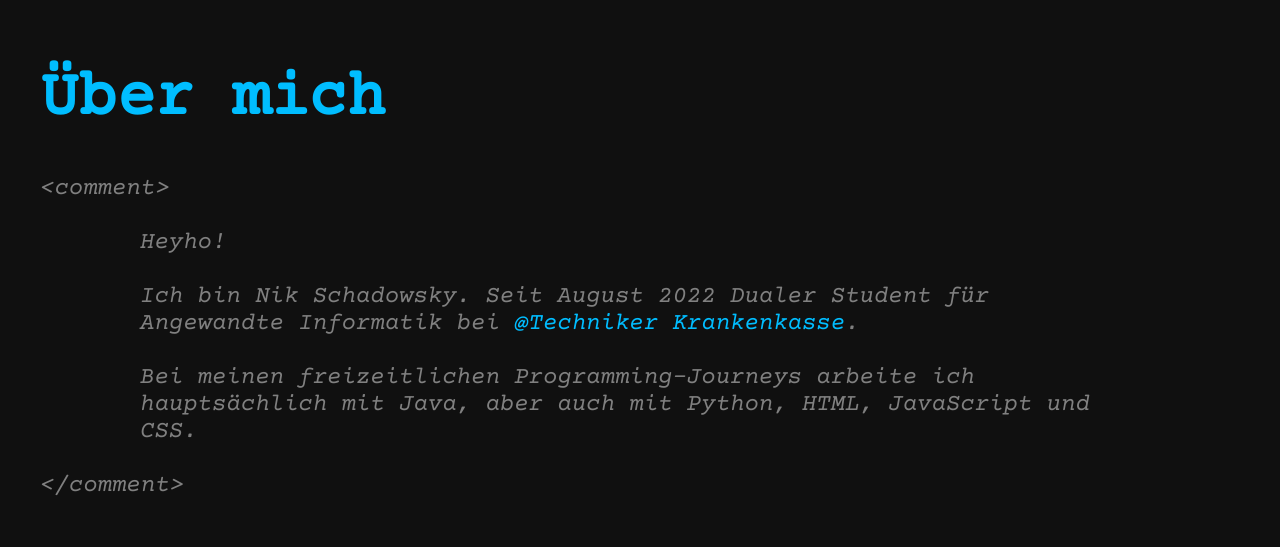
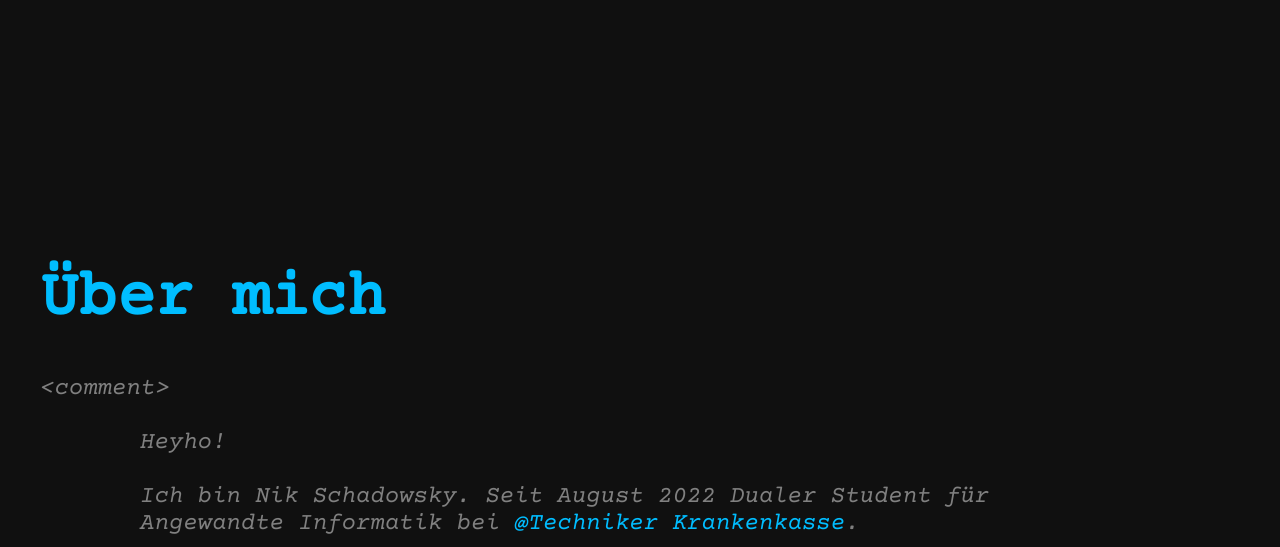
Before and after one commit to nikschadowsky/Webapp, a Vue app: page / in a window 1280 px wide. Shown: the part 973-1520 px from the top of the page. Built offline with nearby package versions, Linux system fonts and the light colour scheme.

Commit message:
mixed stuff idk

```diff
--- a/src/assets/animation.css
+++ b/src/assets/animation.css
@@ -1,6 +1,6 @@
 :root{
     --blink-animation: blink .8s infinite step-end;
-    --default-hover-transition: color .3s ease;
+    --default-hover-transition: color .7s ease ;
 }
 @keyframes typing-anim {
     from {
--- a/src/assets/base.css
+++ b/src/assets/base.css
@@ -42,6 +42,7 @@
 
 .colored{
     color: var(--accent-color);
+    transition: color .3s ease;
 }
 
 span.cursive  {
--- a/src/assets/scrollbar.css
+++ b/src/assets/scrollbar.css
@@ -1,3 +1,6 @@
+:root{
+    --scrollbar-color: rgb(53, 53, 53);
+}
 
 ::-webkit-scrollbar {
     width: 16px;
@@ -12,10 +15,7 @@
 
 ::-webkit-scrollbar-thumb {
     width: 16px;
-    background-color: var(--secondary-color);
-
-    transition-property: background-color;
-    transition:  .5s ease;
+    background-color: var(--scrollbar-color);
 
     border: 4px solid transparent;
     border-radius: 8px;
--- a/src/components/Container.vue
+++ b/src/components/Container.vue
@@ -1,10 +1,36 @@
-<script >
+<script>
 
 export default {
     data() {
         return {
 
         }
+    }, props: {
+
+        accent: {
+
+            Type: String,
+            required: true,
+        },
+        secondary: {
+
+            Type: String,
+            required: true
+        }
+
+
+    }, methods: {
+
+        visibilityChanged(isVisible, entry) {
+
+
+            if (isVisible) {
+                console.log("visible");
+                document.documentElement.style.setProperty("--accent-color", this.accent);
+                document.documentElement.style.setProperty("--secondary-color", this.secondary);
+            }
+        }
+
     }
 }
 
@@ -13,7 +39,10 @@ export default {
 <template>
     <div class="container">
         <div class="content">
+            <div class="spacer" v-observe-visibility="visibilityChanged"></div>
             <slot></slot>
+            <div class="spacer" v-observe-visibility="visibilityChanged"></div>
+
         </div>
     </div>
 </template>
@@ -25,6 +54,7 @@ export default {
     height: 100vh;
     width: 100%;
 
+    margin-bottom: 200px;
 
     display: flex;
     align-items: center;
@@ -37,4 +67,8 @@ export default {
     max-width: var(--max-content-width);
     width: 100%;
 }
+
+.spacer {
+    height: 1px;
+}
 </style>
--- a/src/components/Navigation.vue
+++ b/src/components/Navigation.vue
@@ -126,6 +126,8 @@ export default {
     border-bottom-style: solid;
     border-image: var(--color-gradient) 1;
 
+    transition: border-image 1s ease;
+
 
 }
 
--- a/src/components/Wrapper.vue
+++ b/src/components/Wrapper.vue
@@ -4,6 +4,7 @@ import Container from "./Container.vue";
 import Intro from "./section/Intro.vue";
 import Projects from "./section/Projects.vue";
 import About from "./section/About.vue";
+import Outro from "./section/Outro.vue";
 
 export default{
 
@@ -17,11 +18,11 @@ export default{
     Intro,
     About,
     Projects,
-
+    Outro,
 },
     methods:{
         test(isVisible, entry){
-            console.log("visible");
+            //console.log("visible");
         }
     }
 
@@ -31,14 +32,17 @@ export default{
 
 <template >
     <div id="wrapper">
-        <Container>
+        <Container :accent="'#00bdff'" :secondary="'#0000ff5A'" >
             <Intro></Intro>
-        </Container>
-        <Container>
+        </Container >
+        <Container :accent="'#00bdff'" :secondary="'#0000ff5A'">
             <About></About>
         </Container>
-        <Container >
-            <Projects v-observe-visibility="test"></Projects>
+        <Container :accent="'#bb42dd'" :secondary="'#410066'">
+            <Projects></Projects>
+        </Container>
+        <Container id="last" :accent="'#bb42dd'" :secondary="'#410066'">
+            <Outro></Outro>
         </Container>
 
     </div>
@@ -49,10 +53,15 @@ export default{
 
 #wrapper {
 
-    height: 8000px;
+    display: flex;
+    flex-direction: column;
 
     max-width: var(--max-site-width);
     margin: var(--header-height) auto 0;
 
 }
+
+#last {
+    margin-bottom: 0;
+}
 </style>
--- /dev/null
+++ b/src/components/section/Outro.vue
@@ -0,0 +1,26 @@
+<script>
+
+import MainSection from "../structure/MainSection.vue"
+import HeaderSection from "../structure/HeaderSection.vue"
+
+
+    export default{
+
+components:{
+    MainSection,
+    HeaderSection
+}
+
+    }
+
+</script>
+
+<template>
+    <HeaderSection>
+        Outro
+    </HeaderSection>
+</template>
+
+<style>
+
+</style>
```
